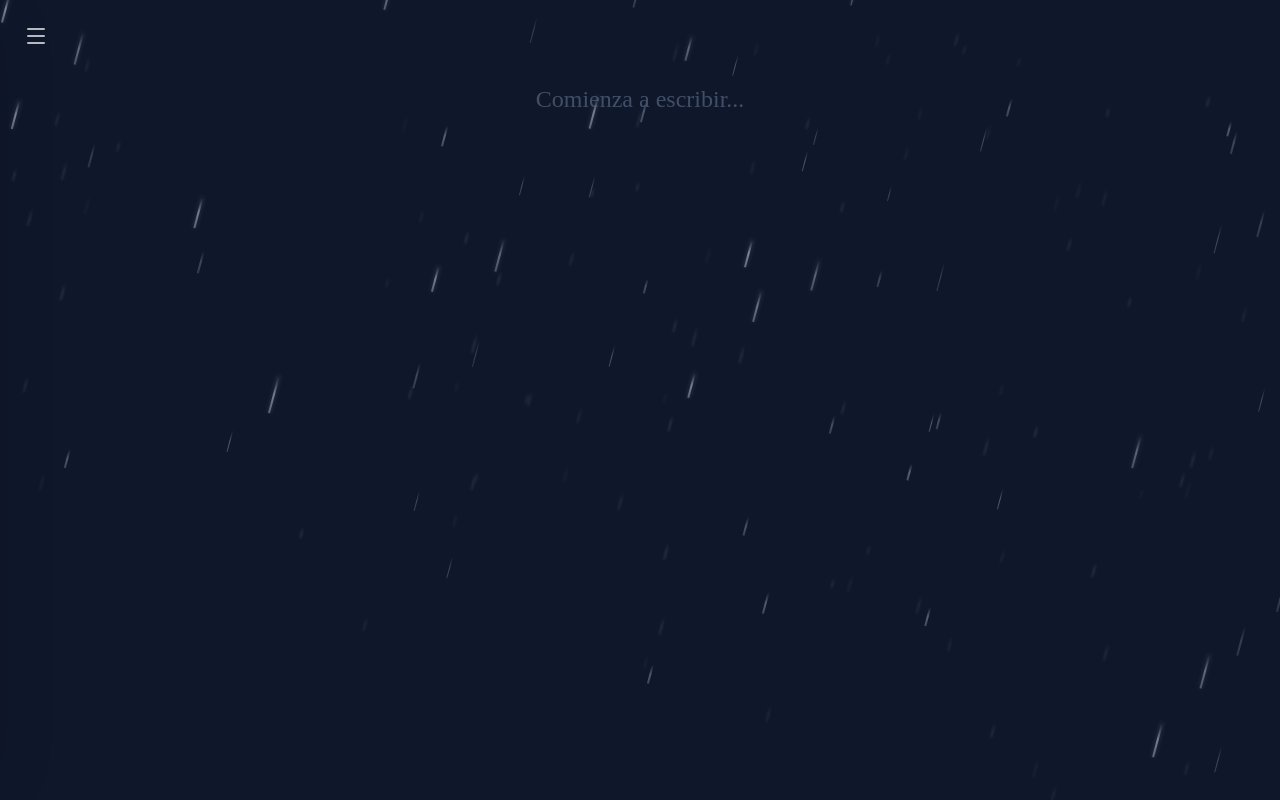
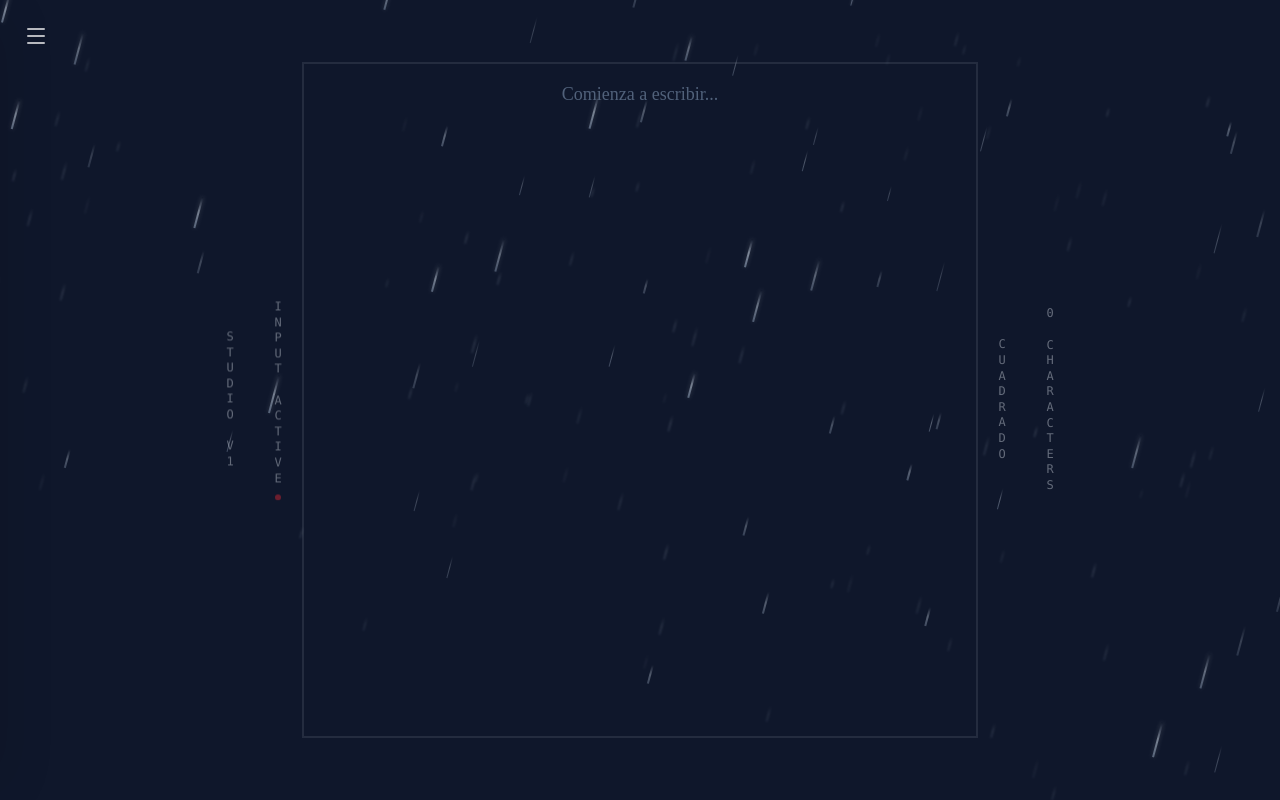
Before and after one commit to RoyNadiel/QuoteCreator, a React (Vite) app: page / in a window 1280 px wide. Built offline with nearby package versions, Linux system fonts and the light colour scheme; a web font is replaced by a local one.

Commit message:
style: se añadieron decoraciones en los laterales del lienzo de escritura para ver la cantidad de caracteres del escrito, el formato actual, versión del 'studio' y una pequeña etiqueta de que está todo listo para empezar a escribir.

```diff
--- a/src/App.tsx
+++ b/src/App.tsx
@@ -15,14 +15,20 @@ function App() {
   const [quoteBackgroundColor, setQuoteBackgroundColor] = useState("#FFF9F0");
   const [quoteFontFamily, setQuoteFontFamily] = useState("Serif");
   const [autorFontFamily, setAutorFontFamily] = useState("Serif");
-  const [fontSize, setFontSize] = useState(24);
+  const [fontSize, setFontSize] = useState(18);
   const [textAlign, setTextAlign] = useState<TextAlign>("center");
   const [aspectRatio, setAspectRatio] = useState(aspectRatioOptions[0]);
   const [pageBg, setPageBg] = useState("rain");
   const [isDownloading, setIsDownloading] = useState(false);
   const [showPreview, setShowPreview] = useState(false);
   const [menuOpen, setMenuOpen] = useState(false);
+  const [currentTime, setCurrentTime] = useState(new Date());
   const previewRef = useRef<HTMLDivElement>(null);
+
+  useEffect(() => {
+    const timer = setInterval(() => setCurrentTime(new Date()), 1000);
+    return () => clearInterval(timer);
+  }, []);
 
   // Cargar fuentes si son de Google al cambiar
   useEffect(() => {
@@ -102,7 +108,7 @@ function App() {
     >
       {pageBg === "rain" && <RainBackground />}
       {isMesh && <MeshBackground colors={currentBgOption.meshColors} />}
-
+      {/* Boton de Menu */}
       <button
         onClick={() => setMenuOpen(!menuOpen)}
         className={`fixed top-4 left-4 z-50 p-2 hover:shadow-md rounded-lg transition-all ${
@@ -145,14 +151,43 @@ function App() {
         />
       )}
 
-      <div className="flex-1 flex items-center justify-center p-4 relative z-10">
-        <div className="w-full flex flex-col items-center">
+      <div className="flex-1 flex items-center justify-center z-10 relative">
+        {/* Decorative Side Metadata - Left */}
+        <div
+          className="absolute -left-20 top-1/2 -translate-y-1/2 hidden lg:flex flex-col items-center gap-8 opacity-40 vertical-text"
+          style={{ color: getPageTextColor(pageBg) }}
+        >
+          <div className="flex items-center gap-2">
+            <span className="text-xs uppercase font-mono">Input Active</span>
+            <span className="w-1.5 h-1.5 rounded-full bg-red-500 animate-pulse" />
+          </div>
+          <span className="text-xs uppercase font-mono">Studio V1</span>
+        </div>
+
+        {/* Decorative Side Metadata - Right */}
+        <div
+          className="absolute -right-20 top-1/2 -translate-y-1/2 hidden lg:flex flex-col items-center gap-8 opacity-40 vertical-text"
+          style={{ color: getPageTextColor(pageBg) }}
+        >
+          <span className="text-xs uppercase font-mono">
+            {text.length} Characters
+          </span>
+          <span className="text-xs uppercase font-mono">
+            {aspectRatio.name.split(" ")[0]}
+          </span>
+        </div>
+        <div
+          className="w-full h-full flex flex-col items-center border-2 z-50 p-4"
+          style={{
+            borderColor: `${getPageTextColor(pageBg)}1a`,
+          }}
+        >
           <textarea
             name="Quote"
             value={text}
             onChange={(e) => setText(e.target.value)}
             placeholder="Comienza a escribir..."
-            className="w-fit h-[80vh] border-none outline-none resize-none leading-relaxed bg-transparent placeholder:text-slate-500/60 z-20 transition-colors duration-300 scrollbar-hide"
+            className="w-fit h-[80vh] border-none outline-none resize-none leading-relaxed bg-transparent placeholder:text-slate-500/80 z-20 transition-colors duration-300 scrollbar-hide"
             style={{
               aspectRatio: aspectRatio.value,
               fontFamily: quoteFontFamily,
@@ -164,15 +199,25 @@ function App() {
 
           {author && (
             <div
-              className="w-full max-w-[80%] pt-4 border-t opacity-80 z-20 transition-colors duration-300 mb-20"
+              className="w-full pt-4 border-t opacity-80 z-20 transition-colors duration-300 mb-10 flex justify-between items-center"
               style={{
-                borderColor: getPageTextColor(pageBg),
+                borderColor: `${getPageTextColor(pageBg)}1a`,
                 color: getPageTextColor(pageBg),
                 width: `${aspectRatio.width}px`,
               }}
             >
+              <div className="text-xs font-mono tracking-widest opacity-60">
+                {currentTime.toLocaleTimeString([], {
+                  day: "2-digit",
+                  month: "2-digit",
+                  year: "2-digit",
+                  hour: "2-digit",
+                  minute: "2-digit",
+                  second: "2-digit",
+                })}
+              </div>
               <p
-                className="italic ml-[80%]"
+                className="italic"
                 style={{
                   fontFamily: autorFontFamily,
                   fontSize: `${Math.max(fontSize * 0.8, 14)}px`,
@@ -225,11 +270,21 @@ function App() {
             </div>
             {author && (
               <div
-                className="mt-8 w-full pt-4 border-t"
+                className="mt-8 w-full pt-4 border-t flex justify-between items-center"
                 style={{ borderColor: getQuoteTextColor(quoteBackgroundColor) }}
               >
+                <div className="text-xs font-mono tracking-widest opacity-60">
+                  {currentTime.toLocaleTimeString([], {
+                    day: "2-digit",
+                    month: "2-digit",
+                    year: "2-digit",
+                    hour: "2-digit",
+                    minute: "2-digit",
+                    second: "2-digit",
+                  })}
+                </div>
                 <p
-                  className="italic ml-[80%]"
+                  className="italic"
                   style={{
                     fontFamily: autorFontFamily,
                     fontSize: `${Math.max(fontSize * 0.9, 12)}px`,
--- a/src/index.css
+++ b/src/index.css
@@ -9,6 +9,12 @@
   font-family: Monserrat Alternates;
   src: url("./assets/fonts/MontserratAlternates-Regular.woff2");
   display: swap;
+}
+
+.vertical-text {
+  writing-mode: vertical-rl;
+  text-orientation: upright;
+  letter-spacing: 0.1em; /* Ajuste para que se vea más compacto en vertical */
 }
 @font-face {
   font-family: Libertinus Mono;
```
